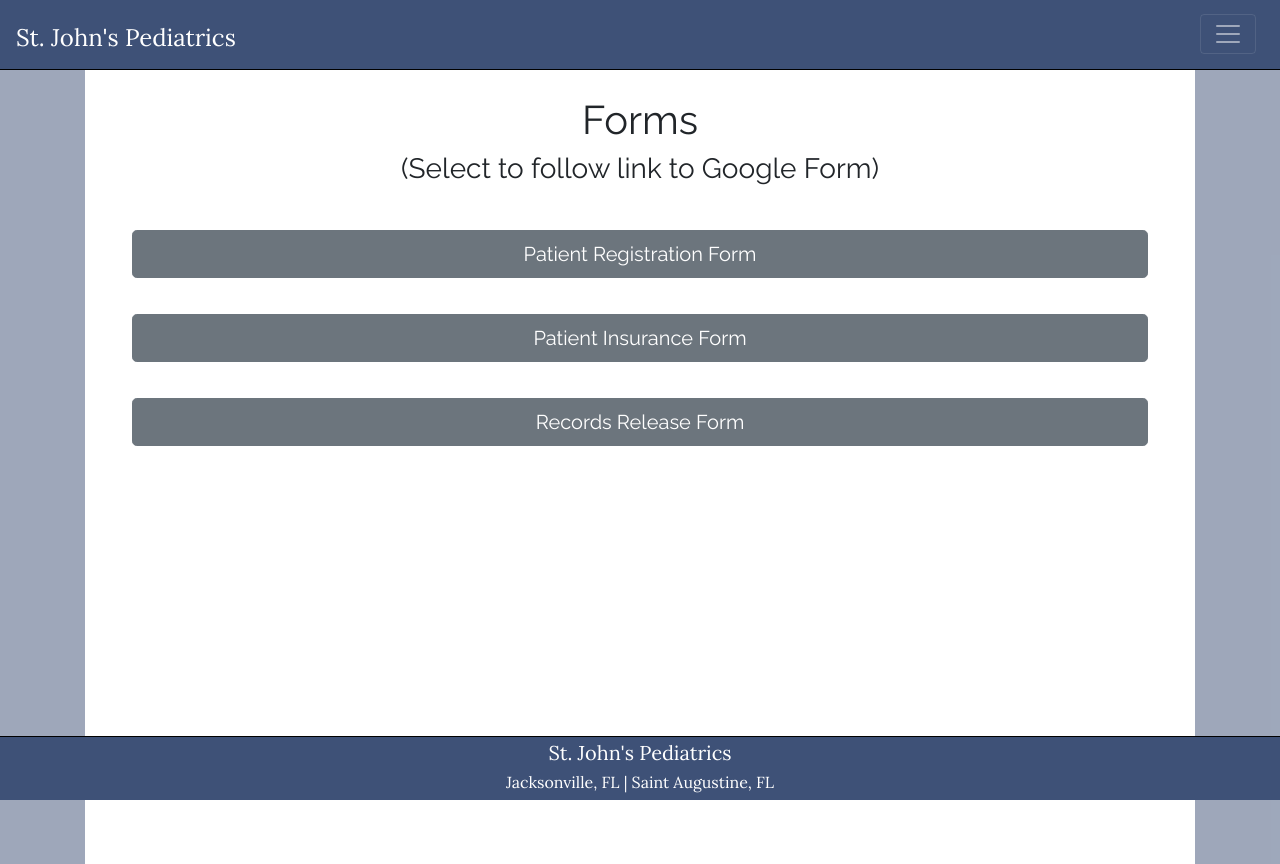
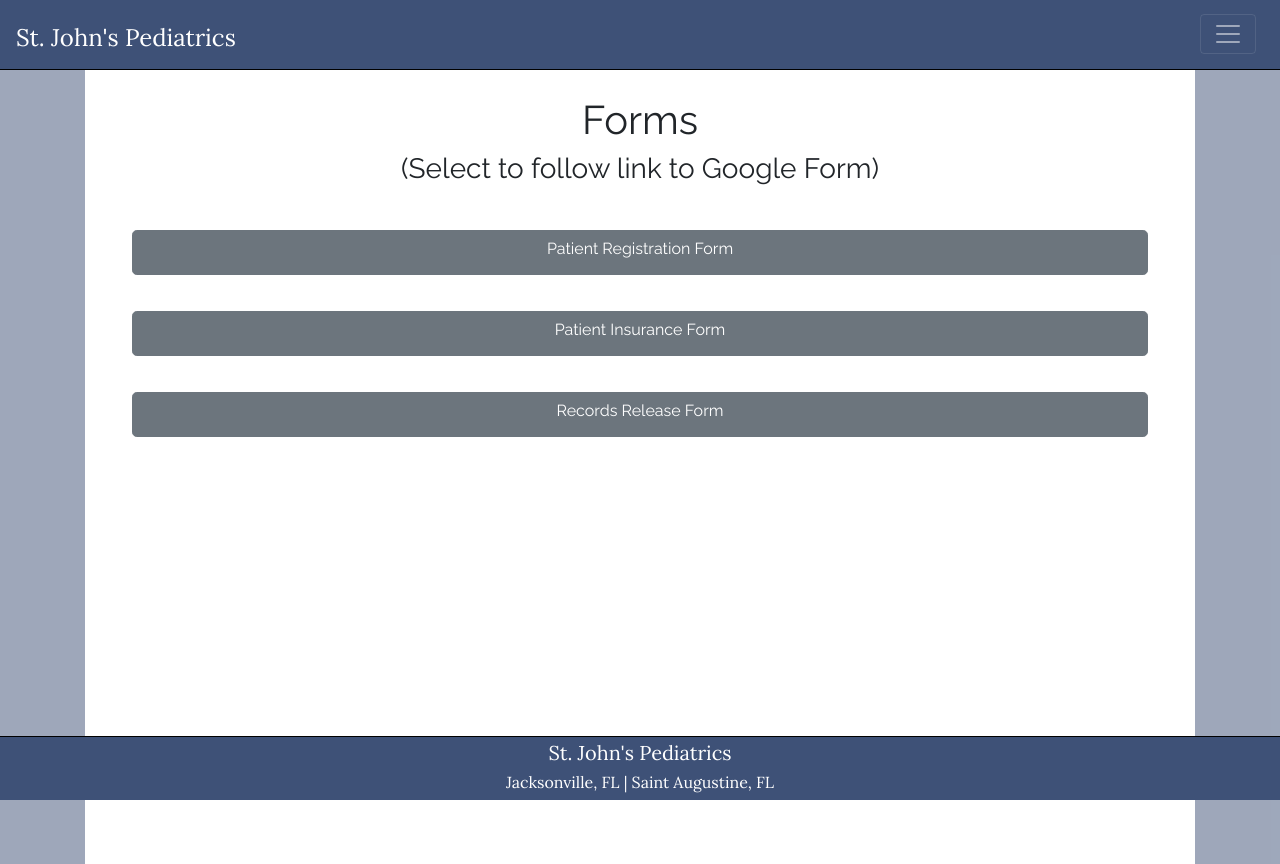
Before and after one commit to EYoung75/SJP-bootstrap, a React (Create React App) app: page /forms in a window 1280 px wide. Built offline with nearby package versions, Linux system fonts and the light colour scheme.

Commit message:
fixed small bug with form button rendering. Project completed and awaiting review

```diff
--- a/src/App.scss
+++ b/src/App.scss
@@ -6,7 +6,6 @@
   text-align: center;
   height: auto;
   background-color: rgba(62, 81, 119, .5);
-
 
   .navBar {
     position: fixed;
@@ -17,9 +16,11 @@
     text-align: right;
     color: white;
     border-bottom: solid black 1px;
+
     h4 {
       font-family: "Lora";
     }
+
     a {
       padding-top: 1rem;
       color: white;
@@ -28,8 +29,8 @@
   }
 
   .home {
+    margin-top: 4rem;
     background-color: white;
-    margin-top: 4rem;
     height: auto;
     width: 100%;
     display: flex;
@@ -53,24 +54,28 @@
   }
 
   .about {
+    margin-top: 4rem;
     background-color: white;
-    margin-top: 4rem;
     height: auto;
     width: 100%;
     margin-bottom: 4rem;
     padding: 1rem;
+
     img {
       height: auto;
       width: 100%;
     }
+
     h4 {
       margin: 1rem 0rem 1rem 0rem;
     }
 
     .drs {
       img {
-        height: 8rem;
-        object-fit: fill;
+        height: 10rem;
+        width: auto;
+        object-fit: cover;
+        margin: 0rem;
       }
     }
 
@@ -78,6 +83,7 @@
       padding: 2rem;
       border: solid black 1px;
       margin-bottom: 1rem;
+
       h4 {
         text-decoration: underline;
       }
@@ -91,10 +97,10 @@
   }
 
   .services {
-    padding-top: 1rem;
+    margin-top: 4rem;
     background-color: white;
-    margin-top: 4rem;
     margin-bottom: 4rem;
+
     img {
       height: auto;
       width: 100%;
@@ -104,9 +110,11 @@
       text-decoration: underline;
       margin-top: 1rem;
     }
+
     .offerings {
       margin-left: 2rem;
       margin-right: 2rem;
+
       ul {
         text-align: left;
         line-height: 1.5rem;
@@ -115,16 +123,18 @@
   }
 
   .locations {
+    margin-top: 4rem;
     padding-top: 1rem;
     background-color: white;
-    margin-top: 4rem;
     margin-bottom: 4rem;
+
     .locCard {
       margin: 0.5rem;
       border: solid black 1px;
       padding: 0.5rem;
       display: flex;
       line-height: 1.25rem;
+
       h4 {
         text-decoration: underline;
         margin-top: 1rem;
@@ -138,14 +148,16 @@
   }
 
   .forms {
-    height: 100vh;
+    margin-top: 4rem;
+    height: 110vh;
     background-color: white;
-    margin-top: 4rem;
     padding: 2rem;
+
     a {
       margin: 1rem;
     }
   }
+
   .footer {
     height: 4rem;
     width: 100%;
@@ -187,10 +199,12 @@
       flex-direction: column;
       align-items: center;
       width: 100%;
+
       .info {
         width: 100%;
         margin-top: 1rem;
       }
+
       img {
         width: 50%;
       }
@@ -199,19 +213,23 @@
     .about {
       padding: 1rem;
       width: auto;
+
       img {
         width: 50%;
       }
+
       .drs {
         img {
           height: 15rem;
         }
+
         margin-bottom: 2rem;
       }
     }
 
     .services {
       padding-top: 1rem;
+
       img {
         height: 60vh;
         width: auto;
@@ -231,6 +249,7 @@
     .locations {
       padding-top: 1rem;
       height: 100vh;
+
       .locCard {
         line-height: 2rem;
       }
@@ -238,6 +257,10 @@
 
     .forms {
       height: 100vh;
+
+      a {
+        height: auto;
+      }
     }
   }
 }
--- a/src/components/Forms.jsx
+++ b/src/components/Forms.jsx
@@ -14,7 +14,7 @@
             href="https://docs.google.com/forms/d/e/1FAIpQLSfP9ZNpx6oox2T0BuqreE12AhLQdtnVmKV_qMXqgzB5--SjLQ/viewform?usp=sf_link"
           >
             <Button color="secondary" size="lg" block>
-              Patient Registration Form
+              <h6>Patient Registration Form</h6>
             </Button>
           </a>
           <a
@@ -23,7 +23,7 @@
             href="https://docs.google.com/forms/d/e/1FAIpQLSfwTcWBUFdIr9NDmEqmlCLYTuhOYtNuIH0FDPSWLGSPeW3wBA/viewform?usp=sf_link"
           >
             <Button color="secondary" size="lg" block>
-              Patient Insurance Form
+              <h6>Patient Insurance Form</h6>
             </Button>
           </a>
           <a
@@ -32,7 +32,7 @@
             href="https://docs.google.com/forms/d/e/1FAIpQLSer9ZGvbpKOVkA8AxALlp7THs7FYkHxDtzXuuAzTn7KeJ6Ayg/viewform?usp=sf_link"
           >
             <Button color="secondary" size="lg" block>
-              Records Release Form
+              <h6>Records Release Form</h6>
             </Button>
           </a>
         </Container>
```
